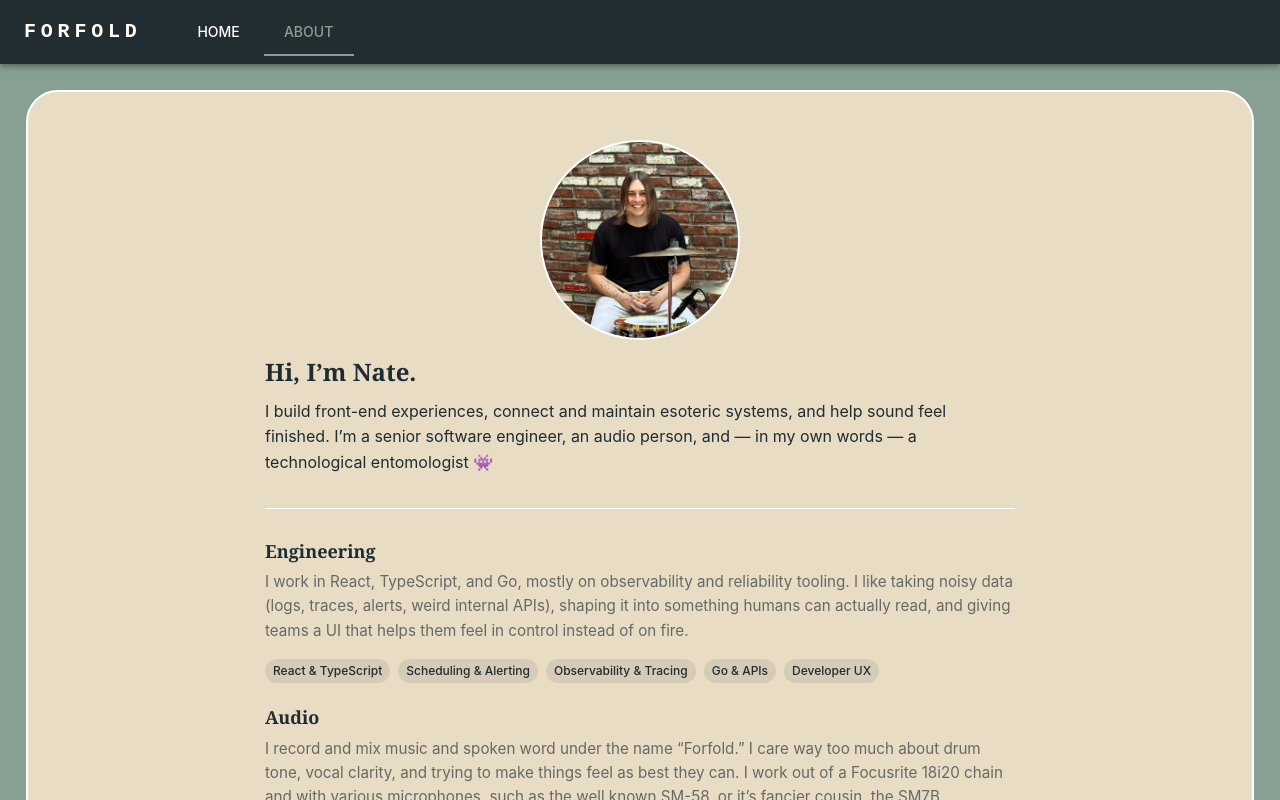
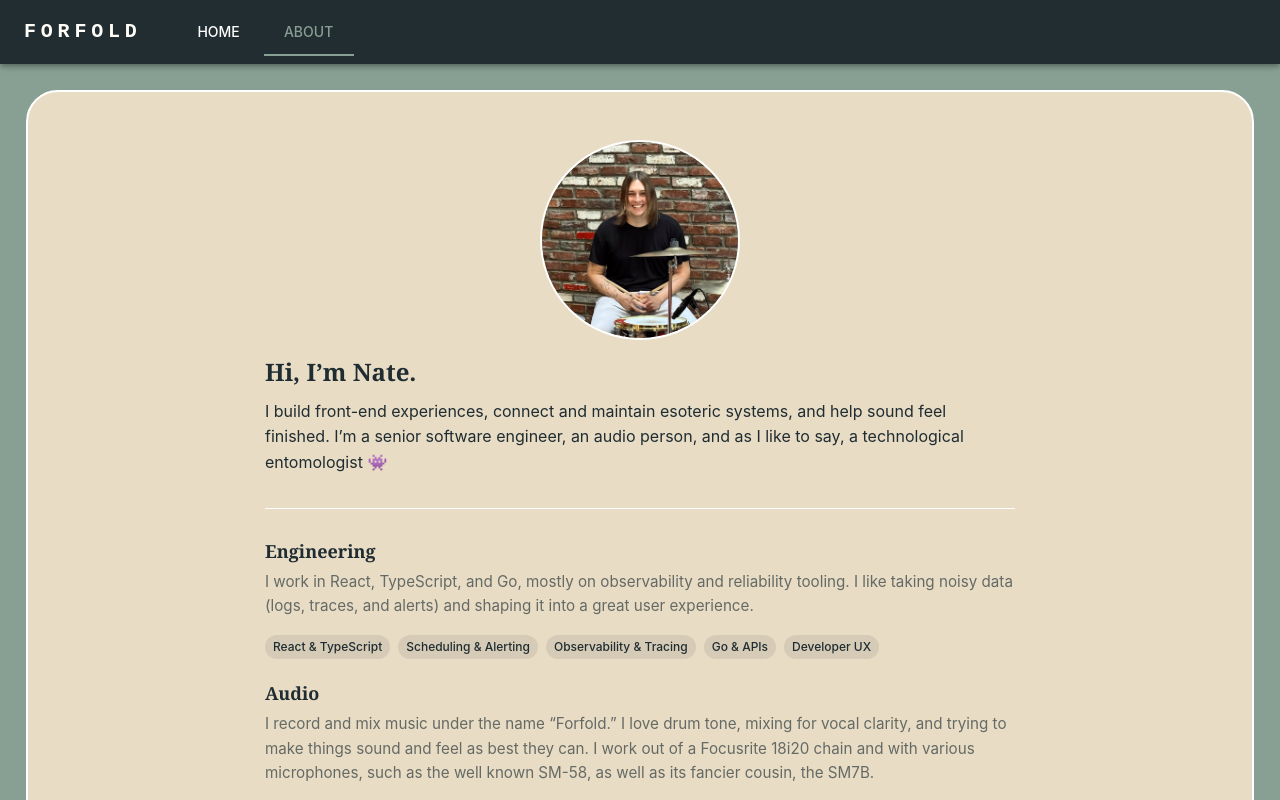
Before and after one commit to Forfold/forfold, a React (Vite) app: page / in a window 1280 px wide. Both pictures are taken after a click on the tab "ABOUT". Shown: the top 800 px of the page. Built offline with nearby package versions, Linux system fonts and the light colour scheme.

Commit message:
update about

```diff
--- a/src/components/About/index.tsx
+++ b/src/components/About/index.tsx
@@ -11,7 +11,6 @@ export function About() {
           gap: 4,
         }}
       >
-        {/* Intro / headline */}
         <Box>
           <Typography
             variant="h2"
@@ -37,14 +36,13 @@ export function About() {
             })}
           >
             I build front-end experiences, connect and maintain esoteric systems, and help sound
-            feel finished. I’m a senior software engineer, an audio person, and — in my own words —
-            a technological entomologist 👾
+            feel finished. I’m a senior software engineer, an audio person, and as I like to say, a
+            technological entomologist 👾
           </Typography>
         </Box>
 
         <Divider flexItem />
 
-        {/* What I do (engineering + audio) */}
         <Stack spacing={3}>
           <Box>
             <Typography
@@ -67,9 +65,8 @@ export function About() {
               })}
             >
               I work in React, TypeScript, and Go, mostly on observability and reliability tooling.
-              I like taking noisy data (logs, traces, alerts, weird internal APIs), shaping it into
-              something humans can actually read, and giving teams a UI that helps them feel in
-              control instead of on fire.
+              I like taking noisy data (logs, traces, and alerts) and shaping it into a great user
+              experience.
             </Typography>
 
             <Stack direction="row" flexWrap="wrap" gap={1} sx={{ mt: 2 }}>
@@ -117,10 +114,10 @@ export function About() {
                 color: theme.palette.text.secondary,
               })}
             >
-              I record and mix music and spoken word under the name “Forfold.” I care way too much
-              about drum tone, vocal clarity, and trying to make things feel as best they can. I
-              work out of a Focusrite 18i20 chain and with various microphones, such as the well
-              known SM-58, or it’s fancier cousin, the SM7B.
+              I record and mix music under the name “Forfold.” I love drum tone, mixing for vocal
+              clarity, and trying to make things sound and feel as best they can. I work out of a
+              Focusrite 18i20 chain and with various microphones, such as the well known SM-58, as
+              well as its fancier cousin, the SM7B.
             </Typography>
 
             <Stack direction="row" flexWrap="wrap" gap={1} sx={{ mt: 2 }}>
@@ -142,7 +139,6 @@ export function About() {
 
         <Divider flexItem />
 
-        {/* Personality / vibe */}
         <Stack spacing={3}>
           <Box>
             <Typography
@@ -165,9 +161,9 @@ export function About() {
               })}
             >
               I care a lot about details. I refactor components until they’re simple to use and easy
-              to trust. I’ll sit with a snare track for an hour to get the parallel compression
-              sounding just right. I like taking messy systems and making them feel accessible and
-              easy to use. My priorities are stability & clarity.
+              to trust. I’ll sit with a snare track for hours to get the mix sounding just right. I
+              like taking messy systems and making them feel accessible and easy to use. My
+              priorities when shipping code are are stability & clarity.
             </Typography>
           </Box>
 
@@ -195,7 +191,6 @@ export function About() {
 
         <Divider flexItem />
 
-        {/* Projects / things I'm building */}
         <Stack spacing={2}>
           <Typography
             variant="h3"
@@ -268,7 +263,7 @@ export function About() {
                 })}
               >
                 Nathaniel’s two-piece band with the great CJ Linkous, working together to make their
-                debut album, <i>Heron, Over There</i>. More information soon!
+                debut album, <i>Heron, Over There</i>. More information coming soon!
               </Typography>
             </CardContent>
           </Card>
@@ -306,32 +301,6 @@ export function About() {
             </CardContent>
           </Card>
         </Stack>
-
-        {/* Quiet note / human note */}
-        {/* <Divider flexItem />
-        <Box>
-          <Typography
-            variant="h3"
-            sx={(theme) => ({
-              fontSize: '1.125rem',
-              fontWeight: 600,
-              color: theme.palette.text.primary,
-              mb: 1,
-            })}
-          >
-            Off the record
-          </Typography>
-
-          <Typography
-            sx={(theme) => ({
-              fontSize: '0.95rem',
-              lineHeight: 1.6,
-              color: theme.palette.text.secondary,
-            })}
-          >
-            I write a lot of darker poetry. If you’re into that, check it out here.
-          </Typography>
-        </Box> */}
       </Box>
     </ViewLayout>
   )
```
